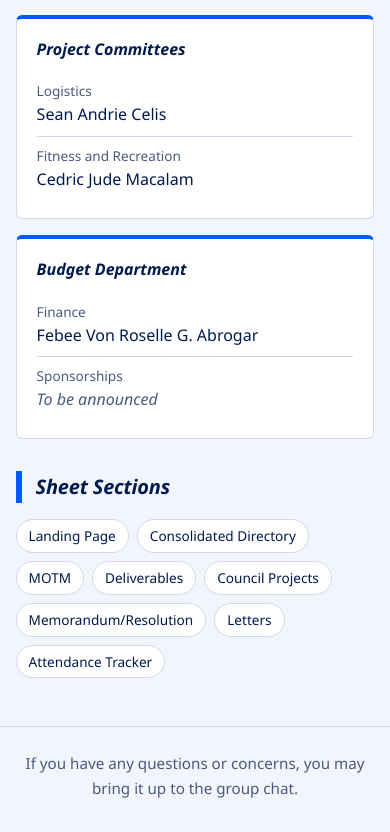
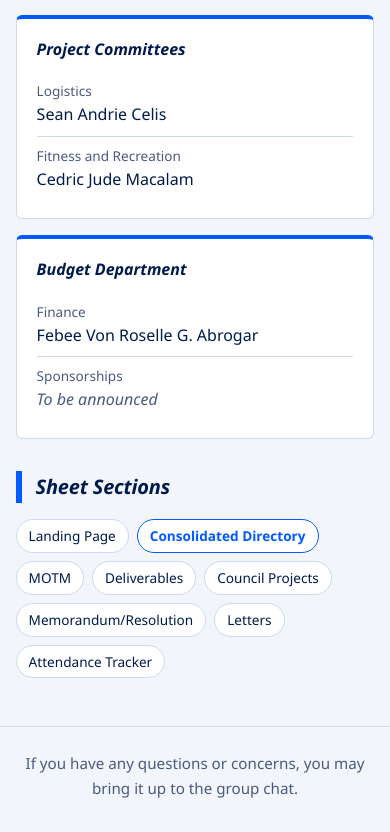
Before and after one commit to andylia2486/purokdosyouthcouncil, a plain HTML site: page index.html in a window 390 px wide. Shown: the part 2107-2939 px from the top of the page. Drawn offline with Linux system fonts and the light colour scheme.

Commit message:
Update index.html

```diff
--- a/index.html
+++ b/index.html
@@ -46,7 +46,9 @@ a:focus-visible{outline:3px solid var(--sun);outline-offset:2px}
 .unit .role{font-size:.85rem;color:var(--muted)}
 .unit .vacant{color:var(--muted);font-style:italic}
 .tabs{display:flex;flex-wrap:wrap;gap:8px}
-.tabs span{border:1px solid var(--line);background:var(--surface);border-radius:999px;padding:6px 14px;font-size:.9rem}
+.tabs span,.tabs a{border:1px solid var(--line);background:var(--surface);border-radius:999px;padding:6px 14px;font-size:.9rem;color:inherit;text-decoration:none}
+.tabs a{border-color:var(--accent);color:var(--accent);font-weight:600}
+.tabs a:hover,.tabs a:focus-visible{background:var(--accent);color:var(--on-accent)}
 footer{margin-top:48px;padding:24px 0 32px;border-top:1px solid var(--line);color:var(--muted);text-align:center;font-size:.95rem}
 @media (max-width:600px){
  header.hero{padding:32px 0 28px;background:linear-gradient(115deg,#001a4d 0 70%,#005aff 70% 82%,#00a3e0 82% 88%,#001a4d 88%)}
@@ -55,7 +57,7 @@ footer{margin-top:48px;padding:24px 0 32px;border-top:1px solid var(--line);colo
  section{padding-top:32px}
  .letter{padding:18px 16px}
  h2{font-size:1.25rem}
- .tabs span{font-size:.85rem;padding:5px 12px}
+ .tabs span,.tabs a{font-size:.85rem;padding:5px 12px}
 }
 @media (min-width:1000px){.letter{padding:30px 34px}.unit{padding:22px 24px}}
 </style>
@@ -134,7 +136,7 @@ footer{margin-top:48px;padding:24px 0 32px;border-top:1px solid var(--line);colo
   <section>
     <h2>Sheet Sections</h2>
     <div class="tabs">
-      <span>Landing Page</span><span>Consolidated Directory</span><span>MOTM</span><span>Deliverables</span>
+      <span>Landing Page</span><a href="https://andylia2486.github.io/consolidateddirectory/" target="_blank" rel="noopener">Consolidated Directory</a><span>MOTM</span><span>Deliverables</span>
       <span>Council Projects</span><span>Memorandum/Resolution</span><span>Letters</span><span>Attendance Tracker</span>
     </div>
   </section>
```
